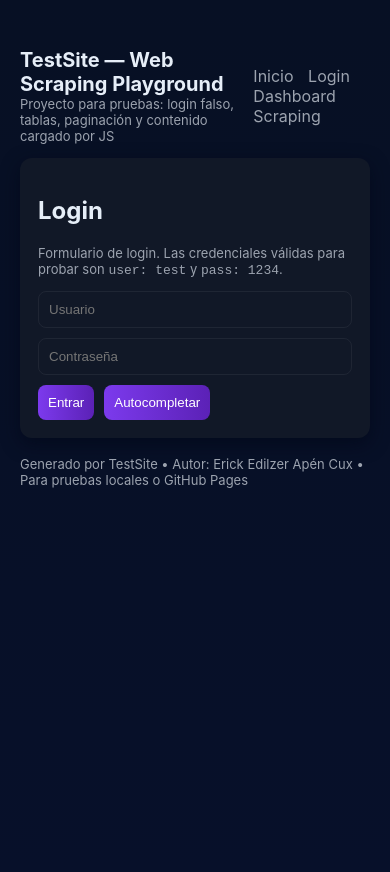
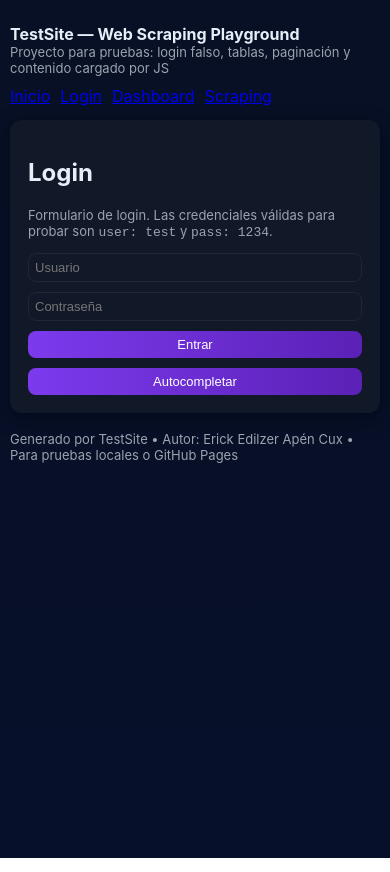
Before and after one commit to Edilzer/TestSite, a plain HTML site: page index.html in a window 390 px wide. Both pictures are taken after a click on the link "Login". Drawn offline with Linux system fonts and the light colour scheme.

Commit message:
Update index.html

```diff
--- a/index.html
+++ b/index.html
@@ -7,26 +7,133 @@
   <meta name="description" content="Sitio estático pensado para pruebas de web scraping: formularios, contenidos renderizados en servidor y con JS, paginación, tablas y APIs simuladas." />
   <meta name="robots" content="noindex, nofollow" />
   <style>
-    :root{--bg:#0f1724;--card:#111827;--accent:#7c3aed;--muted:#9ca3af;--glass:rgba(255,255,255,0.03)}
-    html,body{height:100%;margin:0;background:linear-gradient(180deg,#071024 0%, #07102a 100%);color:#e6eef8;font-family:Inter,ui-sans-serif,system-ui,Segoe UI,Roboto,'Helvetica Neue',Arial}
-    .wrap{max-width:980px;margin:28px auto;padding:20px}
-    header{display:flex;justify-content:space-between;align-items:center}
-    h1{margin:0;font-size:20px}
-    .card{background:var(--card);padding:18px;border-radius:12px;box-shadow:0 6px 18px rgba(2,6,23,.6);margin-top:14px}
-    form{display:grid;gap:10px;max-width:420px}
-    input,button,select,textarea{padding:10px;border-radius:8px;border:1px solid rgba(255,255,255,0.06);background:transparent;color:inherit}
-    button{cursor:pointer;background:linear-gradient(90deg,var(--accent),#5b21b6);border:none;color:white}
-    .row{display:flex;gap:10px}
-    table{width:100%;border-collapse:collapse}
-    th,td{padding:10px;border-bottom:1px solid rgba(255,255,255,0.03);text-align:left}
-    .muted{color:var(--muted);font-size:13px}
-    .hidden{display:none}
-    .badge{display:inline-block;padding:4px 8px;border-radius:999px;background:var(--glass);font-size:12px}
-    .center{display:flex;justify-content:center;align-items:center}
-    .loader{width:18px;height:18px;border-radius:50%;border:3px solid rgba(255,255,255,0.06);border-top-color:var(--accent);animation:spin 1s linear infinite}
-    @keyframes spin{to{transform:rotate(360deg)}}
-    nav a{color:var(--muted);margin-left:10px;text-decoration:none}
-    footer{margin-top:18px;color:var(--muted);font-size:13px}
+    :root{
+      --bg:#0f1724;
+      --card:#111827;
+      --accent:#7c3aed;
+      --muted:#9ca3af;
+      --glass:rgba(255,255,255,0.03)
+    }
+
+    html,body{
+      height:100%;
+      margin:0;
+      background:linear-gradient(180deg,#071024 0%, #07102a 100%);
+      color:#e6eef8;
+      font-family:Inter,ui-sans-serif,system-ui,Segoe UI,Roboto,'Helvetica Neue',Arial;
+    }
+
+    .wrap{
+      max-width:980px;
+      margin:28px auto;
+      padding:20px;
+    }
+
+    header{
+      display:flex;
+      justify-content:space-between;
+      align-items:center;
+      flex-wrap:wrap;
+      gap:10px;
+    }
+
+    h1{margin:0;font-size:20px;}
+    nav{
+      display:flex;
+      flex-wrap:wrap;
+      gap:10px;
+    }
+
+    .card{
+      background:var(--card);
+      padding:18px;
+      border-radius:12px;
+      box-shadow:0 6px 18px rgba(2,6,23,.6);
+      margin-top:14px;
+    }
+
+    form{
+      display:grid;
+      gap:10px;
+      max-width:100%;
+    }
+
+    input,button,select,textarea{
+      padding:10px;
+      border-radius:8px;
+      border:1px solid rgba(255,255,255,0.06);
+      background:transparent;
+      color:inherit;
+      width:100%;
+      box-sizing:border-box;
+    }
+
+    button{
+      cursor:pointer;
+      background:linear-gradient(90deg,var(--accent),#5b21b6);
+      border:none;
+      color:white;
+    }
+
+    .row{
+      display:flex;
+      gap:10px;
+      flex-wrap:wrap;
+    }
+
+    table{
+      width:100%;
+      border-collapse:collapse;
+      overflow-x:auto;
+      display:block;
+    }
+
+    th,td{
+      padding:10px;
+      border-bottom:1px solid rgba(255,255,255,0.03);
+      text-align:left;
+      white-space:nowrap;
+    }
+
+    .muted{color:var(--muted);font-size:13px;}
+    .hidden{display:none;}
+    .badge{
+      display:inline-block;
+      padding:4px 8px;
+      border-radius:999px;
+      background:var(--glass);
+      font-size:12px;
+    }
+
+    .center{display:flex;justify-content:center;align-items:center;}
+    .loader{width:18px;height:18px;border-radius:50%;border:3px solid rgba(255,255,255,0.06);border-top-color:var(--accent);animation:spin 1s linear infinite;}
+    @keyframes spin{to{transform:rotate(360deg);}}
+
+    footer{
+      margin-top:18px;
+      color:var(--muted);
+      font-size:13px;
+    }
+
+    /* MEDIA QUERIES PARA RESPONSIVE DESIGN */
+    @media (max-width:768px){
+      h1{font-size:18px;}
+      .wrap{padding:10px;margin:14px auto;}
+      header{flex-direction:column;align-items:flex-start;}
+      nav{justify-content:flex-start;}
+      .row{flex-direction:column;}
+      input,button{font-size:14px;padding:8px;}
+      table{display:block;overflow-x:auto;}
+      th,td{padding:8px;font-size:13px;}
+      #postsList ul{padding-left:15px;}
+    }
+
+    @media (max-width:480px){
+      h1{font-size:16px;}
+      .badge{font-size:11px;padding:3px 6px;}
+      input,button{font-size:13px;padding:6px;}
+      th,td{font-size:12px;padding:6px;}
+    }
   </style>
 </head>
 <body>
@@ -44,7 +151,6 @@
       </nav>
     </header>
 
-    <!-- HOME (server-rendered content) -->
     <main id="app">
 
       <section id="home" class="card" data-route>
@@ -67,7 +173,6 @@
         <p class="muted">Pruébalo con <code>requests.get('https://tu-github.io/repo/')</code> y parsea la tabla.</p>
       </section>
 
-      <!-- LOGIN: formulario estático pero con autenticación simulada en JS -->
       <section id="login" class="card hidden" data-route>
         <h2>Login</h2>
         <p class="muted">Formulario de login. Las credenciales válidas para probar son <code>user: test</code> y <code>pass: 1234</code>.</p>
@@ -85,7 +190,6 @@
         <div id="loginMsg" class="muted" role="status"></div>
       </section>
 
-      <!-- DASHBOARD: mezcla de contenido estático y dinámico -->
       <section id="dashboard" class="card hidden" data-route>
         <h2>Dashboard — Contenido mixto</h2>
         <p class="muted">Contenido inicial presente en HTML + sección de <em>comments</em> que se agrega con JavaScript después de 2s (simula contenido renderizado por client).</p>
@@ -99,7 +203,6 @@
 
         <h3 style="margin-top:14px">Últimos posts (paginated)</h3>
         <div id="postsList">
-          <!-- primera página renderizada en HTML -->
           <ul>
             <li data-post-id="101">Cómo aprender scraping (parte 1)</li>
             <li data-post-id="102">Buenas prácticas con requests</li>
@@ -116,7 +219,6 @@
 
       </section>
 
-      <!-- DOCS: instrucciones para quien hace scraping -->
       <section id="docs" class="card hidden" data-route>
         <h2>Cómo probar scraping aquí</h2>
         <ol>
@@ -148,7 +250,7 @@
     window.addEventListener('hashchange', showRoute);
     showRoute();
 
-    // LOGIN SIMULADO (solo front-end) — útil para practicar envío de formularios
+    // LOGIN SIMULADO (solo front-end)
     document.getElementById('loginForm').addEventListener('submit', function(e){
       e.preventDefault();
       const u = document.getElementById('username').value.trim();
@@ -163,17 +265,17 @@
     });
     document.getElementById('demoFill').addEventListener('click', ()=>{document.getElementById('username').value='test';document.getElementById('password').value='1234'});
 
-    // POSTS: cargar más (simula paginación JavaScript)
+    // POSTS: cargar más (simula paginación JS)
     const morePosts = ['Herramientas para scraping avanzado','Cómo evitar bloqueos IP','Extracción de datos con XPath'];
     document.getElementById('loadMore').addEventListener('click', async ()=>{
       document.getElementById('loading').classList.remove('hidden');
-      await new Promise(r=>setTimeout(r,900)); // simulamos latencia
+      await new Promise(r=>setTimeout(r,900));
       const ul = document.querySelector('#postsList ul');
       morePosts.forEach(title=>{const li = document.createElement('li');li.textContent = title;ul.appendChild(li)});
       document.getElementById('loading').classList.add('hidden');
     });
 
-    // Comentarios cargados por JS (invisible para scrapers que no ejecutan JS)
+    // Comentarios cargados por JS
     setTimeout(()=>{
       const comments = [
         {id:1, user:'Luis', text:'Gran artículo!'},
@@ -186,8 +288,7 @@
       document.getElementById('commentsCount').textContent = comments.length;
     },2000);
 
-    // Pequeño 'guardado' del estado: si 'logueado', mostramos dashboard al cargar
-    // (simula sesión sin back-end)
+    // Simula sesión
     if(localStorage.getItem('fake_logged') === '1') location.hash = '#/dashboard';
 
   </script>
```
